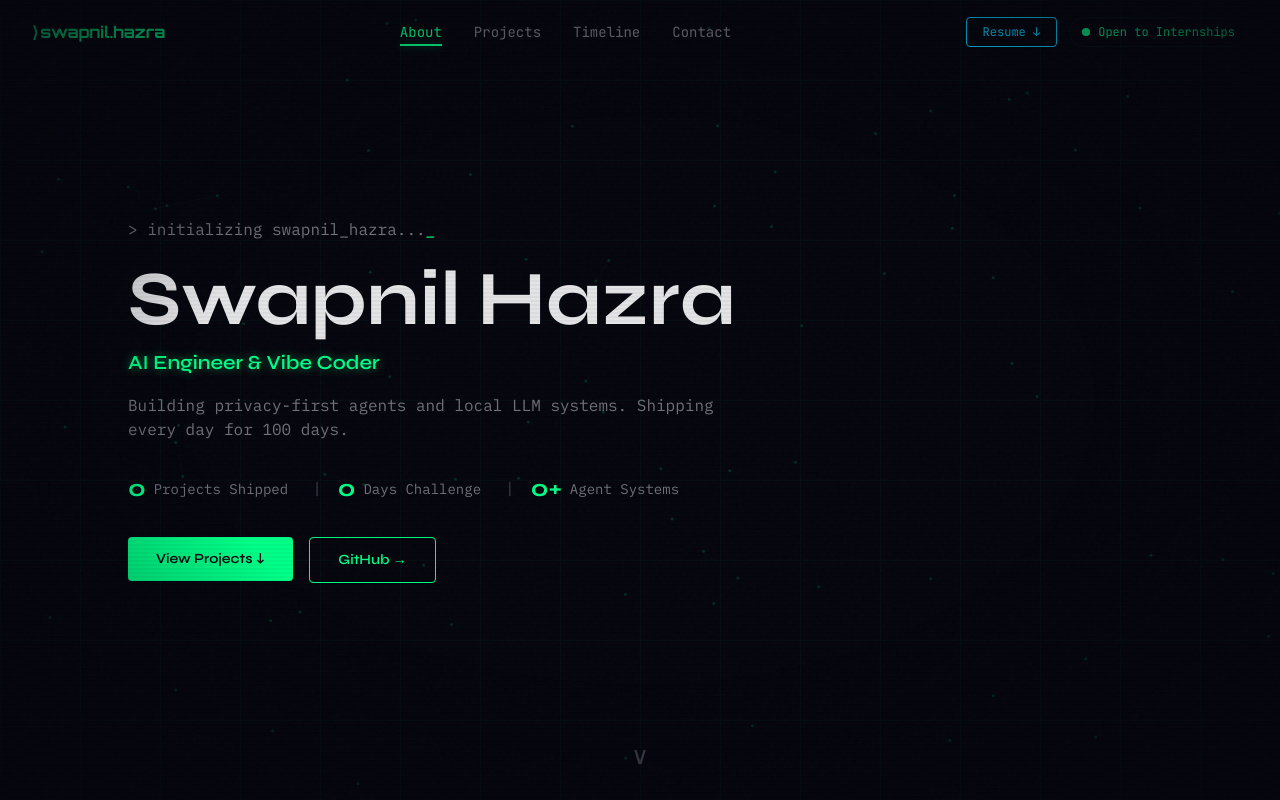
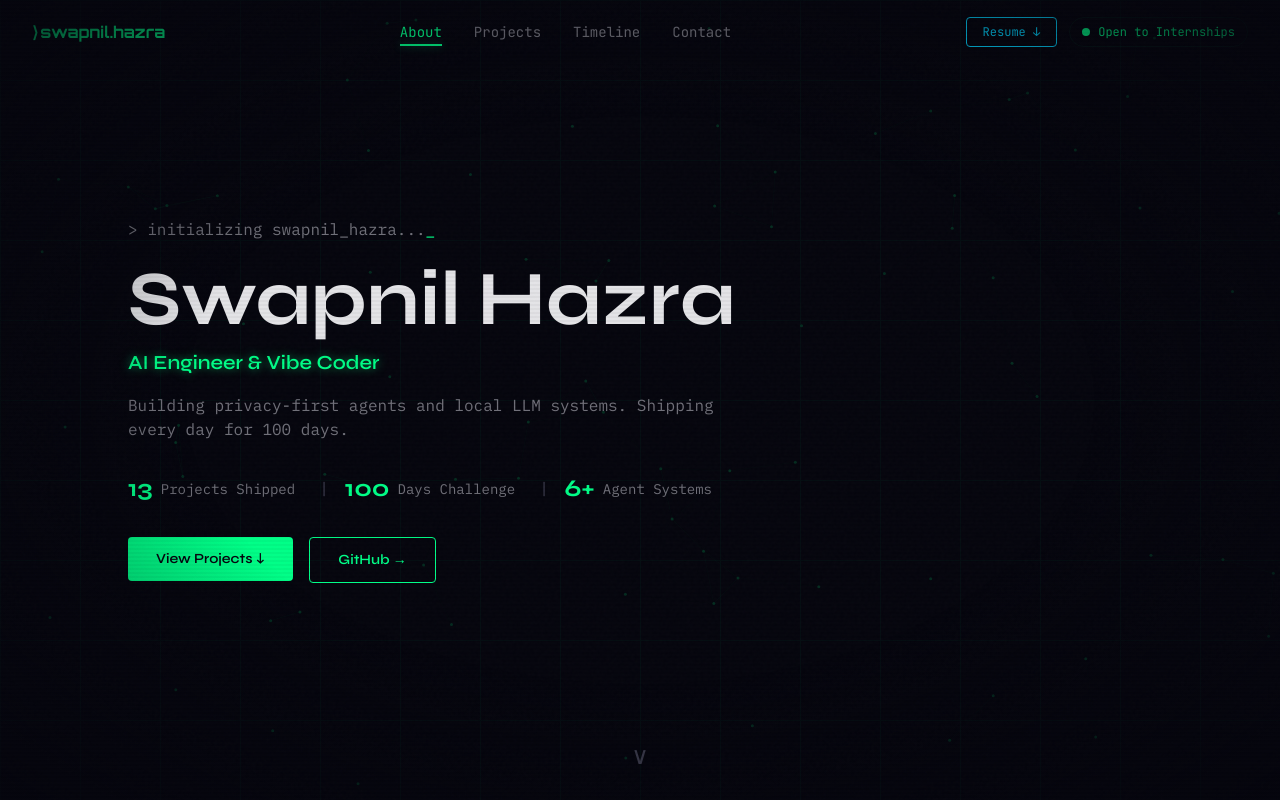
Before and after one commit to Swapnil-bo/Portfolio, a React (Vite) app: page / in a window 1280 px wide. Shown: the top 800 px of the page. Built offline with nearby package versions, Linux system fonts and the light colour scheme.

Commit message:
fix: animated counters trigger on page load
Replaced useInView with a delayed state trigger after typing animation
completes. The stats ref was conditionally rendered so useInView never
detected it entering the viewport.

Co-Authored-By: Claude Opus 4.6 <noreply@anthropic.com>

```diff
--- a/src/components/Hero.jsx
+++ b/src/components/Hero.jsx
@@ -1,5 +1,5 @@
 import { useState, useEffect, useRef, useCallback } from 'react'
-import { motion, useInView } from 'framer-motion'
+import { motion } from 'framer-motion'
 import ParticleField from './ParticleField'
 import { playClickSound } from '../utils/hoverSound'
 
@@ -92,12 +92,18 @@ function MagneticButton({ children, className, style, ...props }) {
 function Hero() {
   const [displayedChars, setDisplayedChars] = useState(0)
   const [typingDone, setTypingDone] = useState(false)
-  const statsRef = useRef(null)
-  const statsInView = useInView(statsRef, { once: true, amount: 0.5 })
+  const [startCounters, setStartCounters] = useState(false)
 
-  const count0 = useCounter(stats[0].value, typingDone && statsInView)
-  const count1 = useCounter(stats[1].value, typingDone && statsInView)
-  const count2 = useCounter(stats[2].value, typingDone && statsInView)
+  // Start counters 500ms after typingDone (matches the stats bar stagger delay)
+  useEffect(() => {
+    if (!typingDone) return
+    const timer = setTimeout(() => setStartCounters(true), 500)
+    return () => clearTimeout(timer)
+  }, [typingDone])
+
+  const count0 = useCounter(stats[0].value, startCounters)
+  const count1 = useCounter(stats[1].value, startCounters)
+  const count2 = useCounter(stats[2].value, startCounters)
   const counts = [count0, count1, count2]
 
   // Typed effect — one character every ~50ms for ~1.5s total
@@ -179,7 +185,6 @@ function Hero() {
         {/* Stats bar — animated counters */}
         {typingDone && (
           <motion.div
-            ref={statsRef}
             className="flex flex-wrap items-center gap-4 md:gap-6 mb-8"
             initial={{ opacity: 0 }}
             animate={{ opacity: 1 }}
```
Also changed, not shown: .claude/settings.json.
